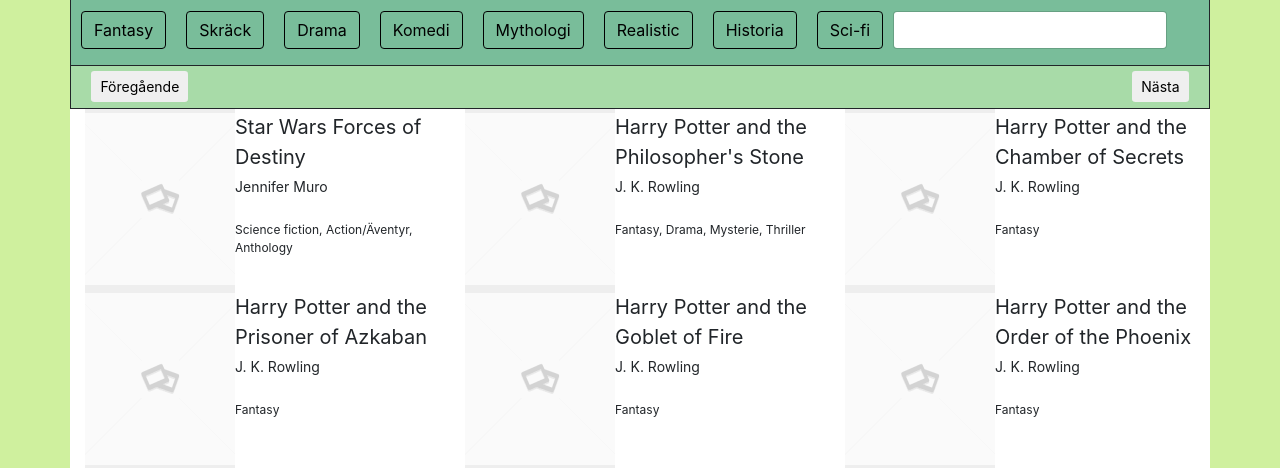
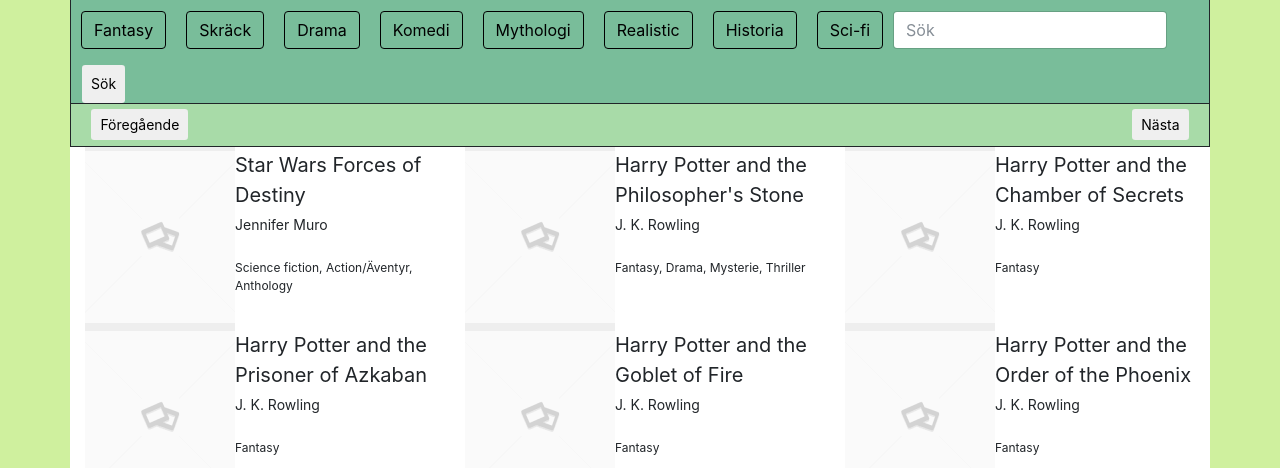
Before and after one commit to T42017/Projekt3-Team3, a PHP site: page /projekt3/ in a window 1280 px wide. Shown: the part 154-622 px from the top of the page. Run offline with PHP 8.4, Linux system fonts and the light colour scheme; data comes from the database, SQL or seed files in the repository; some libraries are stand-ins or nearby versions.

Commit message:
added a search button and changed the search field into a search type instead of a text type

```diff
--- a/css/style.css
+++ b/css/style.css
@@ -4,6 +4,10 @@
     padding: 2%;
     border-style: solid;
     border-width: 1px;
+}
+#sok{
+    height: 38px;
+    margin-left: 11px;
 }
 #catalog{
     background-color: white;
--- a/templates/site.twig
+++ b/templates/site.twig
@@ -29,9 +29,10 @@
             <p><a href="#" class="btn btn-outlined btn-primary catbuttons">Sci-fi</a></p>
         <form>
         <div class="form-group">
-                    <input type="text" class="form-control" id="usr">
+            <input type="search" placeholder="Sök" class="form-control" id="usr">
         </div>
         </form>
+            <button type="button" id="sok" class="btn btn-default btn-sm">Sök</button>
         </div>
 
         <div class="row controls">
```
Lines whose indentation alone changed are shown as unchanged.
